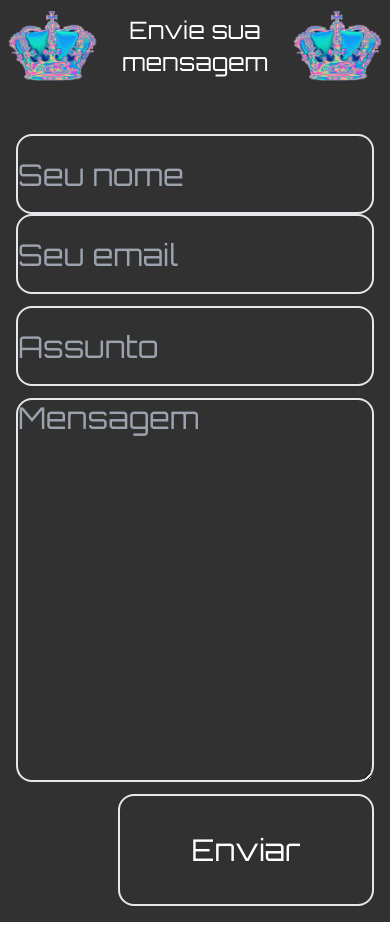
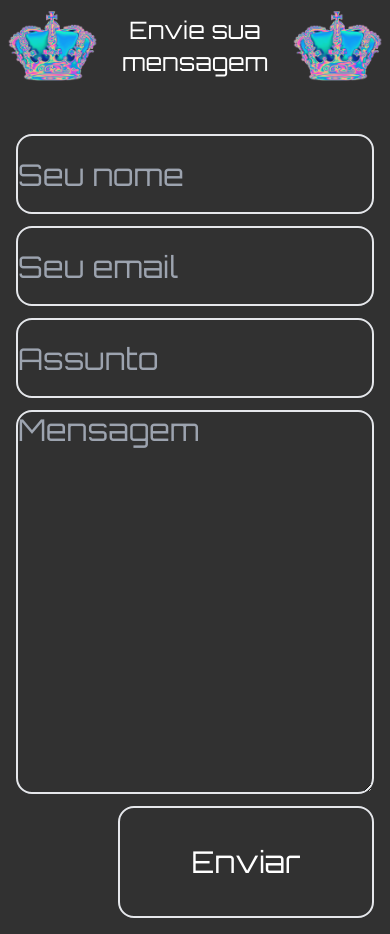
Before and after one commit to EnzoDPrado/portf-lio, a React (Create React App) app: page / in a window 390 px wide. Shown: the part 3800-4734 px from the top of the page. Built offline with nearby package versions, Linux system fonts and the light colour scheme; what @designbycode/tailwindcss-text-glitch would draw is missing.

Commit message:
fixing gap

```diff
--- a/src/components/emailForms.tsx
+++ b/src/components/emailForms.tsx
@@ -72,7 +72,7 @@ export const EmailForms = () => {
 
   return (
     <form onSubmit={sendEmail} className="w-screen flex flex-col gap-3 pl-4 pr-4">
-      <div className="flex  flex-col lg:flex-row justify-between lg:pl-28 lg:pr-28 lg:gap-11">
+      <div className="flex  flex-col lg:flex-row justify-between lg:pl-28 lg:pr-28 lg:gap-11 gap-3">
         <input
           type="text"
           value={username}
```
